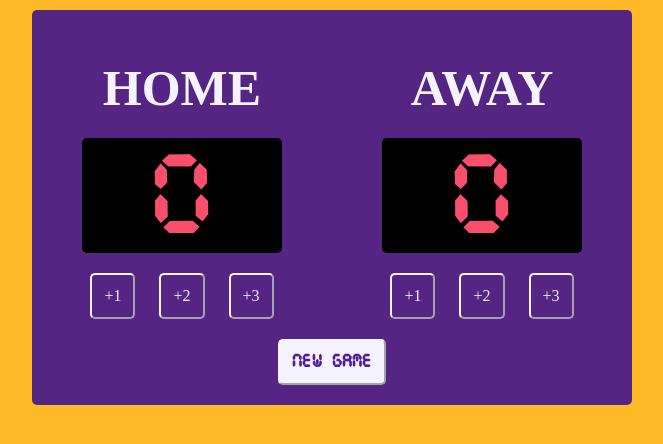
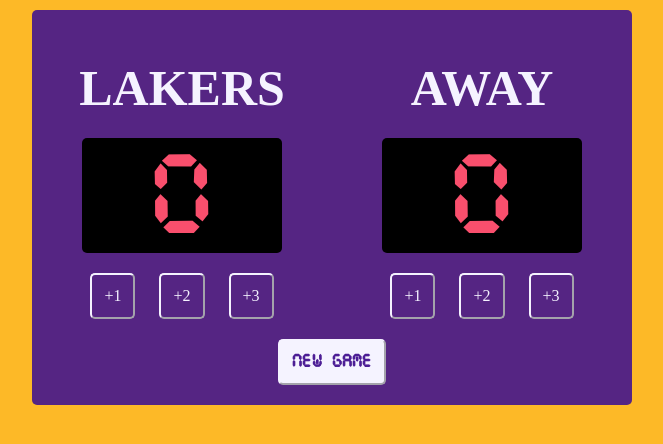
Before and after one commit to presslerwill/scoreboard, a plain HTML site: page index.html in a window 1280 px wide. Shown: the whole page, without its empty margins (308-971 px from the left). Drawn offline with nearby package versions, Linux system fonts and the light colour scheme; a small style sheet from the web is missing.

Commit message:
changed home to lakers

```diff
--- a/index.html
+++ b/index.html
@@ -7,7 +7,7 @@
         <div class="container">
             <div class="columns">
             <div class="column">
-                <h3>HOME</h3>
+                <h3>LAKERS</h3>
                 <h2 class="score" id="home-score"> 0 </h2>
                 <div class="score-buttons">
                     <button class="score-button" onclick="increaseHomeScoreByOne()">+1</button>
```
